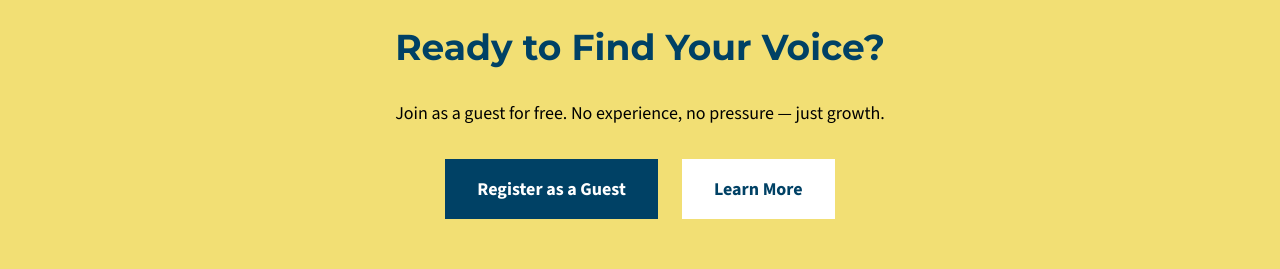
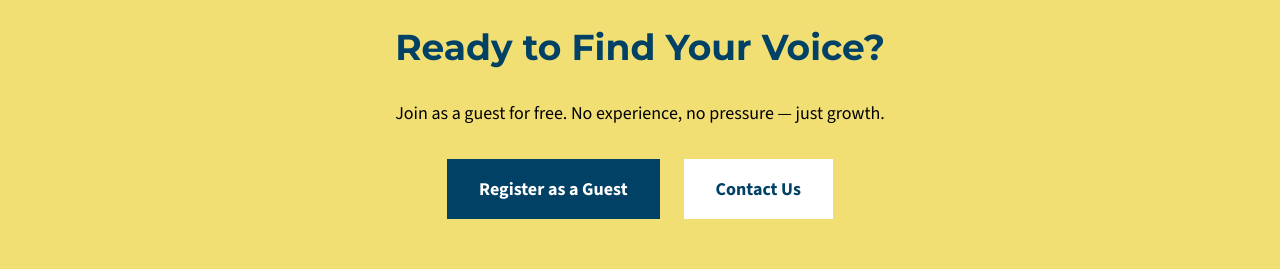
Before and after one commit to rainwithcode/bits-n-speeches, a Next.js app: page / in a window 1280 px wide. Shown: the part 1963-2232 px from the top of the page. Built offline with nearby package versions, Linux system fonts and the light colour scheme.

Commit message:
feat(cta): link second cta to contact page

```diff
--- a/src/app/(public)/components/CallToAction.tsx
+++ b/src/app/(public)/components/CallToAction.tsx
@@ -18,10 +18,10 @@ export default function CallToAction() {
             Register as a Guest
           </Link>
           <Link
-            href="/about"
+            href="/contact"
             className="block w-fit px-6 py-4 md:px-8 py-4 bg-white text-sm md:text-lg text-primary font-bold hover:bg-primary hover:text-primary-foreground"
           >
-            Learn More
+            Contact Us
           </Link>
         </div>
       </div>
```
